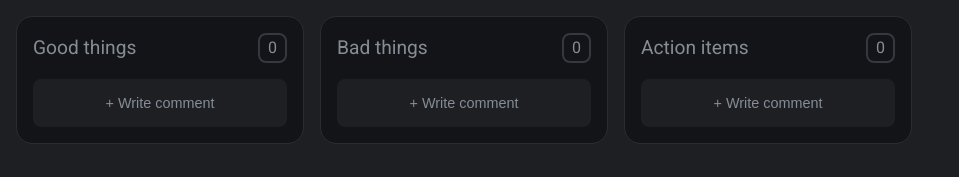
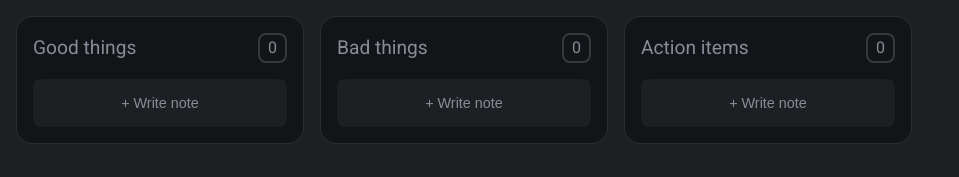
Before and after one commit to Ikilonchic/PM-Retro-App, a React (Create React App) app: page / in a window 1280 px wide. Shown: the top 177 px of the page, without its empty margins (0-959 px from the left). Built offline with nearby package versions, Linux system fonts and the light colour scheme.

Commit message:
Typofix - Change "comment" to "note" on add note btn

```diff
--- a/src/components/Retrospective/Table/Table.jsx
+++ b/src/components/Retrospective/Table/Table.jsx
@@ -124,7 +124,7 @@ class Table extends React.Component {
                     onCancel={this.switchMode}
                     theme={this.state.theme}/> :
                 <button className={styles['container__add-btn']} onClick={this.switchMode}>
-                    + Write comment
+                    + Write note
                 </button>}
             {this.state.comments.value.length ? this.renderNoteList() : ''}
         </div>;
```
